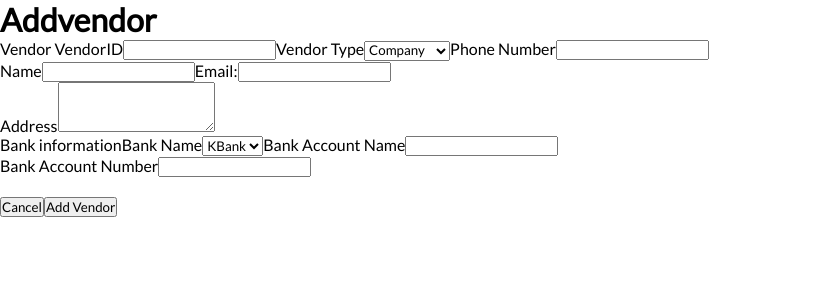
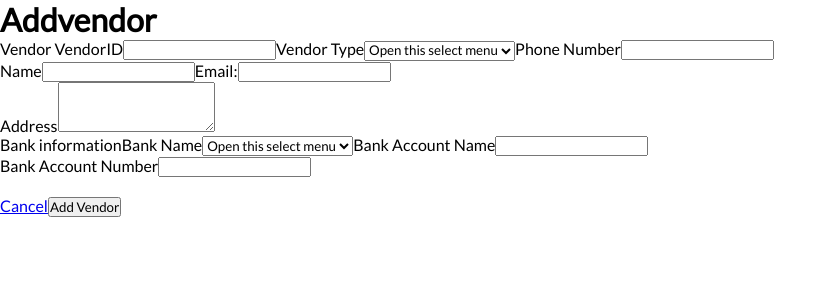
Before and after one commit to Chonlatit2546/Project-SE, a React (Create React App) app: page /Addvendor in a window 1280 px wide. Shown: the top 300 px of the page, without its empty margins (0-837 px from the left). Built offline with nearby package versions, Linux system fonts and the light colour scheme.

Commit message:
Update Addvendor.js

```diff
--- a/src/Addvendor.js
+++ b/src/Addvendor.js
@@ -1,14 +1,14 @@
 import React, { useState } from 'react';
 import { Form, useNavigate } from 'react-router-dom';
 
+const data ={
+  VenId:'', VenType:'', VenPhone:'', VenName:'', VenEmail:'', VenAdd:'',
+  BName:'', BAccName:'', BAccNum:''
+}
+
 function Addvendor(){
-  const navigate = useNavigate();
-    const [input,setInput] = useState({
-        VenId:'', VenType:'', VenPhone:'', VenName:'', VenEmail:'', VenAdd:'',
-        BName:'', BAccName:'', BAccNum:''
-    });
-
-
+  // const navigate = useNavigate();
+  const [input,setInput] = useState(data);
   const [allInput, setallinput] = useState([]);
 
     function handleChange(event){
@@ -48,7 +48,8 @@ function Addvendor(){
                 onChange={handleChange}
                 />
               <label for="sel1" class="form-label">Vendor Type</label>
-              <select class="form-select" id="VenType" value={input.VenType} onChange={handleChange}>
+              <select class="form-select" aria-label="Default select example" id="VenType" onChange={handleChange}>
+              <option selected>Open this select menu</option>
               <option>Company</option>
               <option>Individuals</option>
             </select>
@@ -109,7 +110,8 @@ function Addvendor(){
                 Bank information
 
               <label for="sel1" class="form-label">Bank Name</label>
-              <select class="form-select" id="BName" value={input.BName} onChange={handleChange}>
+              <select class="form-select" aria-label="Default select example" id="BName" onChange={handleChange}>
+              <option selected>Open this select menu</option>
               <option>KBank</option>
               <option>SCB</option>
               <option>BBL</option>
@@ -142,9 +144,9 @@ function Addvendor(){
           <br />
 
           <div>
-            <button type="button" >
+            <a button type="button" href = "./Vendorlist">
               Cancel
-            </button>
+            </a>
             <button type="submit" >
               Add Vendor
             </button>
```
